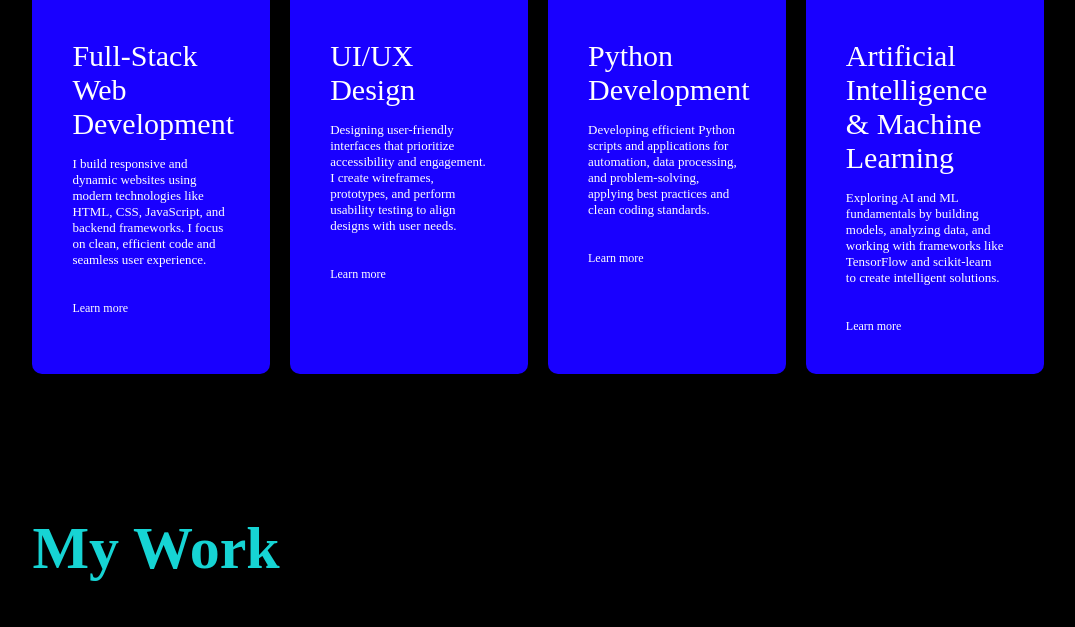
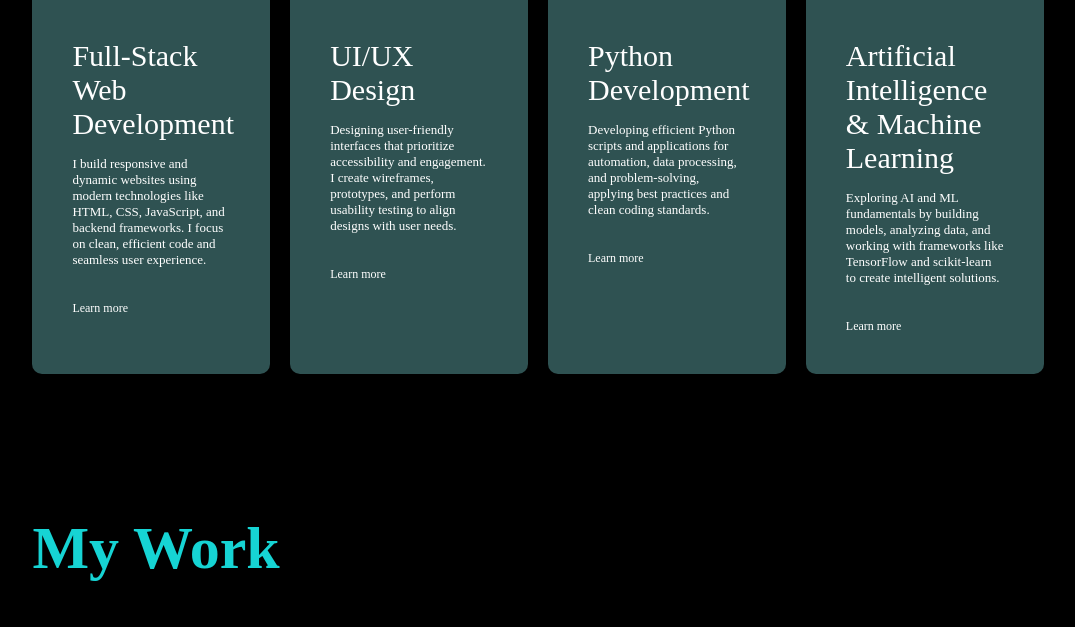
Before and after one commit to Dewninim/Personal-Portfolio-website, a plain HTML site: page index.html in a window 1280 px wide. Shown: the part 2794-3421 px from the top of the page, without its empty margins (102-1177 px from the left). Drawn offline with Linux system fonts and the light colour scheme.

Commit message:
Update style.css

```diff
--- a/style.css
+++ b/style.css
@@ -146,7 +146,7 @@ nav ul li a:hover::after{
     margin-top: 50px;
 }
 .services-list div{
-    background: #1900ff;
+    background: #2f5252;
     padding: 40px;
     font-size: 13px;
     font-weight: 300;
```
